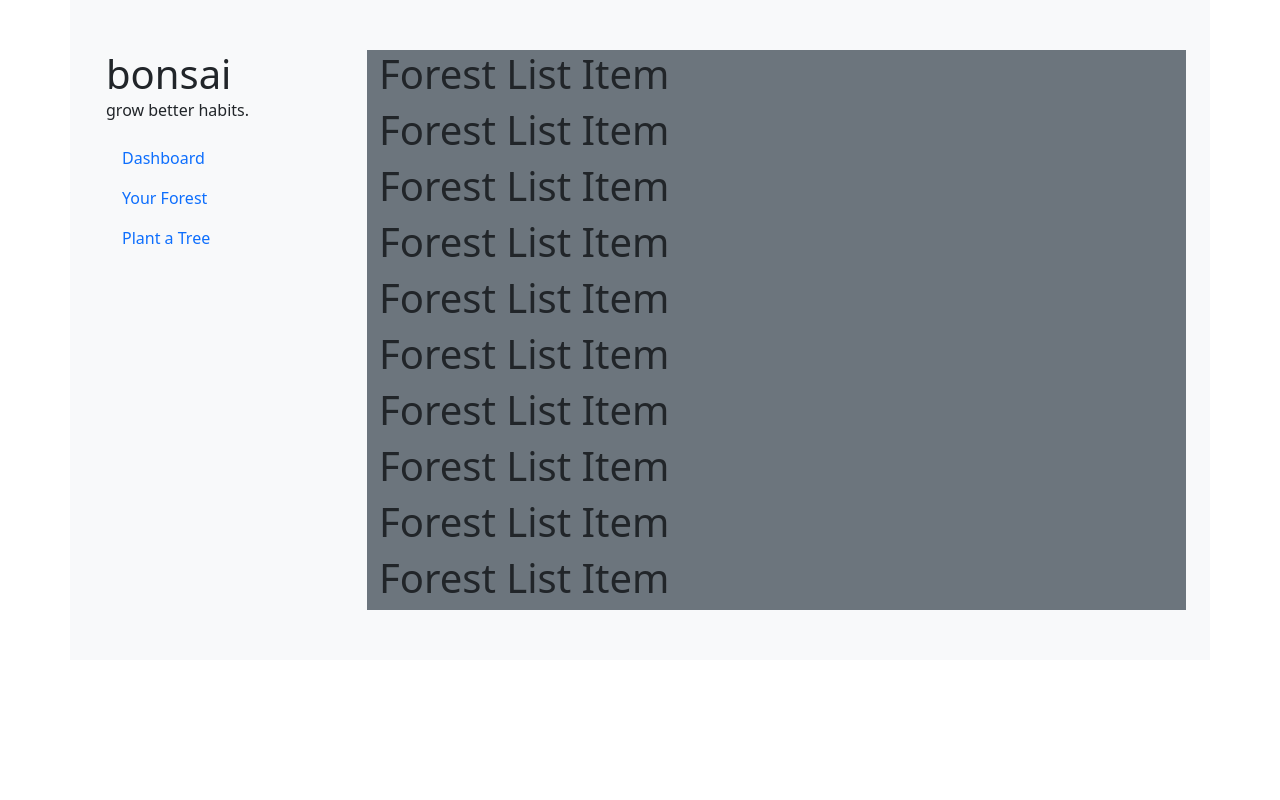
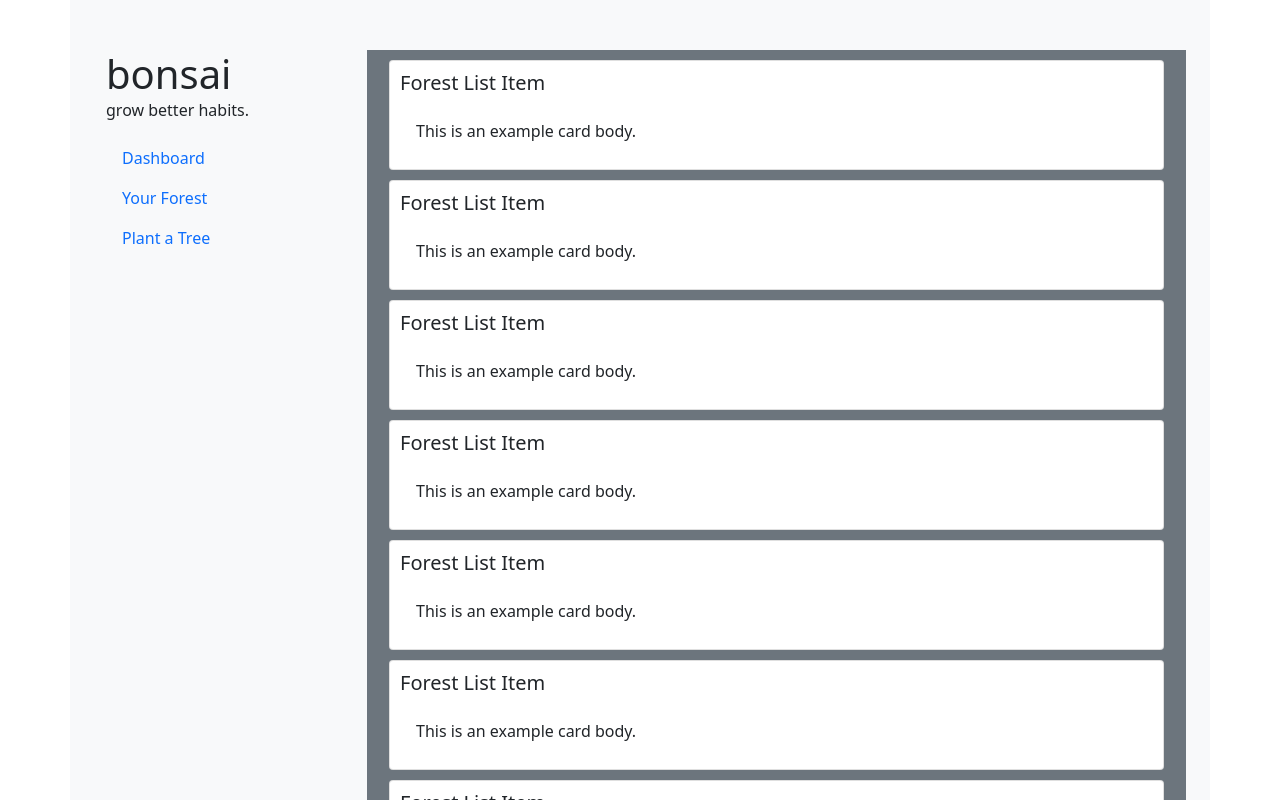
Before and after one commit to alex-lc/bonsai, a React (Create React App) app: page /dashboard/forest in a window 1280 px wide. Shown: the top 800 px of the page. Built offline with nearby package versions, Linux system fonts and the light colour scheme.

Commit message:
Adding some spacing to things. Not sure if I like doing inline CSS in style tag of bootstrap components.

```diff
--- a/src/components/forest/ForestList.tsx
+++ b/src/components/forest/ForestList.tsx
@@ -1,3 +1,5 @@
+// bootstrap
+import { Container } from "react-bootstrap";
 // components
 import ForestListItem from "./ForestListItem";
 
@@ -6,11 +8,11 @@ const ForestList = () => {
   const placeholderItems = [1, 1, 1, 1, 1, 1, 1, 1, 1, 1];
 
   return (
-    <>
+    <Container style={{ padding: "10px" }}>
       {placeholderItems.map((item) => {
         return <ForestListItem />;
       })}
-    </>
+    </Container>
   );
 };
 
--- a/src/components/forest/ForestListItem.tsx
+++ b/src/components/forest/ForestListItem.tsx
@@ -1,8 +1,12 @@
+// bootstrap
+import { Card } from "react-bootstrap";
+
 const ForestListItem = () => {
   return (
-    <>
-      <h1>Forest List Item</h1>
-    </>
+    <Card style={{ padding: "10px", marginBottom: "10px" }}>
+      <Card.Title>Forest List Item</Card.Title>
+      <Card.Body>This is an example card body.</Card.Body>
+    </Card>
   );
 };
 
--- a/src/views/dashboard/DashboardView.tsx
+++ b/src/views/dashboard/DashboardView.tsx
@@ -10,7 +10,10 @@ import DashStatistics from "../../components/dashboard/DashStatistics";
 
 const DashboardView = () => {
   return (
-    <Container className="w-100 d-flex main-container">
+    <Container
+      className="w-100 d-flex main-container"
+      style={{ padding: "10px" }}
+    >
       <Container className="w-25 bg-light">
         <Logo />
         <DashNav />
```
